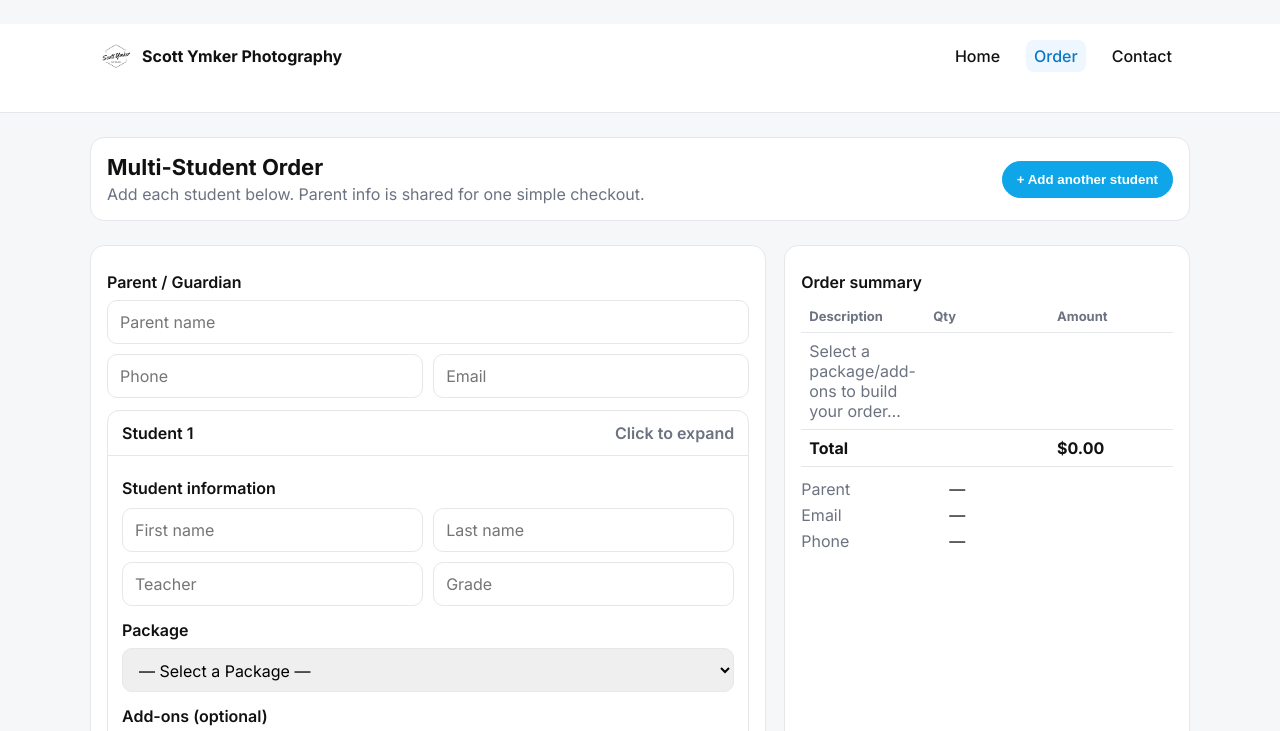
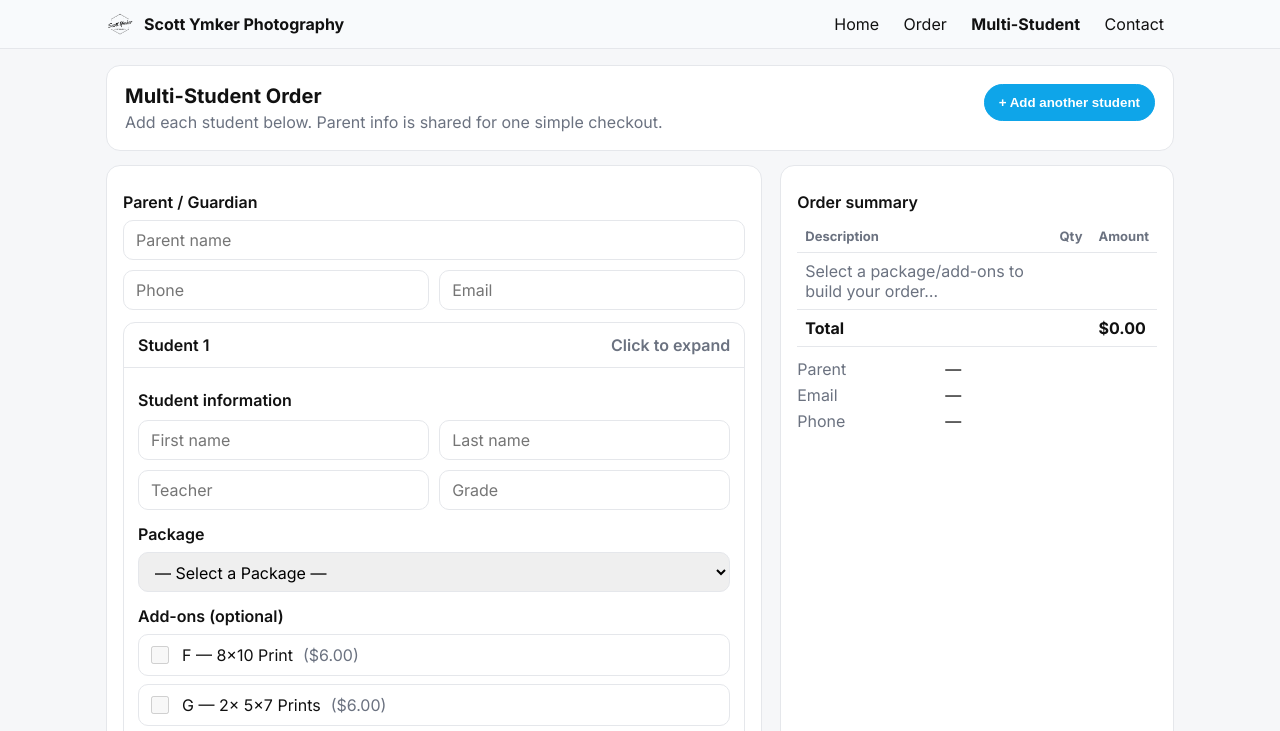
Before and after one commit to scottymker/scott-ymker-site, a website: page multi-order.html in a window 1280 px wide. Shown: the top 731 px of the page. Drawn offline with Linux system fonts and the light colour scheme.

Commit message:
Update multi-order.html

```diff
--- a/multi-order.html
+++ b/multi-order.html
@@ -3,67 +3,44 @@
 <head>
   <meta charset="UTF-8" />
   <title>Multi-Student Order – Scott Ymker Photography</title>
-  <meta name="viewport" content="width=device-width, initial-scale=1, viewport-fit=cover" />
+  <meta name="viewport" content="width=device-width, initial-scale=1" />
   <link rel="preconnect" href="https://fonts.gstatic.com" crossorigin>
   <link rel="preconnect" href="https://fonts.googleapis.com">
   <link href="https://fonts.googleapis.com/css2?family=Inter:wght@400;500;600;700&display=swap" rel="stylesheet">
   <style>
-    :root{
-      --bg:#f6f7f9; --card:#fff; --ink:#111; --muted:#6b7280;
-      --accent:#0ea5e9; --border:#e5e7eb; --nav-h:64px;
-    }
+    :root{ --bg:#f6f7f9; --card:#fff; --ink:#111; --muted:#6b7280; --accent:#0ea5e9; --border:#e5e7eb; }
     *{box-sizing:border-box}
-    html,body{margin:0;background:var(--bg);color:var(--ink);font-family:Inter,system-ui,-apple-system,Segoe UI,Roboto,Arial,sans-serif;overflow-x:hidden}
+    html,body{margin:0;background:var(--bg);color:var(--ink);font-family:Inter,system-ui,-apple-system,Segoe UI,Roboto,Arial,sans-serif}
     a{color:inherit;text-decoration:none}
-    .wrap{width:min(1100px,calc(100% - 32px));margin:24px auto}
 
-    /* === Header (same as other pages, black hamburger) === */
-    .sitebar{position:relative;z-index:10;background:var(--card);border-bottom:1px solid var(--border)}
-    .sitebar .inner{height:var(--nav-h);display:flex;align-items:center;justify-content:space-between;gap:16px;padding-inline:10px}
-    .brand{display:flex;align-items:center;gap:10px;font-weight:700;min-width:0}
-    .brand img{height:32px;width:auto}
-    .nav-links{display:flex;gap:18px;align-items:center}
-    .nav-links a{padding:6px 8px;border-radius:8px;font-weight:500}
-    .nav-links a[aria-current="page"]{background:#eef7ff;color:#0b77c5}
-    .nav-links a:hover{background:#eff2f6}
-    .nav-toggle{
-      display:none;border:0;background:transparent;width:40px;height:40px;color:#111 !important;
-      -webkit-appearance:none;appearance:none;padding:0;margin:0;
-    }
-    .nav-toggle svg{width:28px;height:28px;display:block}
-    @media (max-width:768px){
-      .nav-toggle{display:inline-flex !important;align-items:center;justify-content:center}
-      .nav-links{
-        position:fixed;left:0;right:0;top:var(--nav-h);
-        background:var(--card);border-top:1px solid var(--border);
-        flex-direction:column;padding:12px 16px;display:none;pointer-events:none
-      }
-      .nav-links.open{display:flex;pointer-events:auto}
-    }
+    .topbar{background:#f8fafc;border-bottom:1px solid var(--border)}
+    .topbar .wrap{max-width:1100px;margin:0 auto;padding:10px 16px;display:flex;align-items:center;justify-content:space-between}
+    .brand{display:flex;align-items:center;gap:10px}
+    .brand img{height:28px;width:auto}
+    .brand span{font-weight:700}
+    nav a{padding:8px 10px;border-radius:8px;color:#111}
+    nav a[aria-current="page"]{font-weight:700}
+    nav a:hover{background:#eef2f7}
 
-    /* === Hero & layout (hero same width as cards) === */
-    .hero{margin-top:18px}
+    .hero{max-width:1100px;margin:16px auto 0;padding:0 16px}
+    .hero-card{background:var(--card);border:1px solid var(--border);border-radius:14px;padding:18px;display:flex;justify-content:space-between;gap:16px}
+    .hero h1{margin:0 0 4px;font-size:20px}
+    .hero p{margin:0;color:var(--muted)}
+
+    .grid{max-width:1100px;margin:14px auto;padding:0 16px;display:grid;grid-template-columns:1.25fr .75fr;gap:18px}
+    @media (max-width:980px){ .grid{grid-template-columns:1fr} }
+
     .card{background:var(--card);border:1px solid var(--border);border-radius:14px;padding:16px}
-    .hero-card{display:flex;justify-content:space-between;gap:16px;align-items:center}
-    .hero h1{margin:0 0 4px;font-size:22px}
-    .hero p{margin:0;color:var(--muted)}
+    .section-title{font-weight:600;margin:10px 0 8px}
+    select,input[type="text"],input[type="tel"],input[type="email"]{ width:100%;height:40px;border:1px solid var(--border);border-radius:10px;padding:8px 12px;font:inherit }
+    .row{display:grid;grid-template-columns:1fr 1fr;gap:10px}
+    .muted{color:var(--muted)}
+    .actions{margin-top:12px;display:flex;align-items:center;gap:12px}
     .btn{display:inline-flex;align-items:center;gap:8px;border:1px solid var(--border);background:#fff;border-radius:999px;padding:10px 14px;font-weight:600;cursor:pointer}
     .btn.primary{background:var(--accent);border-color:var(--accent);color:#fff}
+    .btn.small{padding:8px 12px;font-weight:600}
+    .btn.rm{color:#ef4444;border-color:#ef4444}
 
-    .grid{display:grid;grid-template-columns:1.25fr .75fr;gap:18px;margin-top:14px}
-    @media (max-width:980px){ .grid{grid-template-columns:1fr} }
-
-    .section-title{font-weight:600;margin:10px 0 8px}
-    select,input[type="text"],input[type="tel"],input[type="email"]{
-      width:100%;height:44px;border:1px solid var(--border);border-radius:10px;padding:10px 12px;font:inherit
-    }
-    input,select,textarea{font-size:16px} /* prevent iOS zoom */
-    .row{display:grid;grid-template-columns:1fr 1fr;gap:10px}
-    @media (max-width:720px){.row{grid-template-columns:1fr}}
-    .muted{color:var(--muted)}
-    .actions{margin-top:12px;display:flex;align-items:center;gap:12px;flex-wrap:wrap}
-
-    /* === Student blocks === */
     .student{border:1px solid var(--border);border-radius:12px;margin-top:12px;background:#fff}
     .student summary{list-style:none;cursor:pointer;padding:12px 14px;font-weight:600;border-bottom:1px solid var(--border);display:flex;justify-content:space-between;align-items:center;gap:10px}
     .student summary::-webkit-details-marker{display:none}
@@ -71,51 +48,38 @@
     .summ-right{flex:1 1 auto;max-width:65%;overflow:hidden;text-overflow:ellipsis;white-space:nowrap;text-align:right}
     .student .content{padding:12px 14px}
     .student .row{margin-top:10px}
+
     .addon{display:flex;align-items:center;gap:10px;padding:8px;border:1px solid var(--border);border-radius:10px;margin-bottom:8px;background:#fff}
     .addon input{width:18px;height:18px}
-    .btn.small{padding:8px 12px;font-weight:600}
-    .btn.rm{color:#ef4444;border-color:#ef4444}
 
-    /* === Summary (contain width, allow wrap/scroll if needed) === */
-    #summaryCard{overflow-x:auto}
-    table{width:100%;border-collapse:collapse;table-layout:fixed} /* fixed layout prevents overflow */
-    th,td{padding:8px;border-bottom:1px solid var(--border);text-align:left;vertical-align:top;word-break:break-word}
+    table{width:100%;border-collapse:collapse}
+    th,td{padding:8px;border-bottom:1px solid var(--border);text-align:left;vertical-align:top}
     th{color:var(--muted);font-size:13px}
     .total-row td{font-weight:700}
-    .subrow td{padding-top:0}
-    .sub{color:var(--muted);font-size:13px;line-height:1.35}
     .kv{display:grid;grid-template-columns:140px 1fr;row-gap:6px;column-gap:8px;margin-top:10px}
     .kv .k{color:var(--muted)}
-    @media (max-width:420px){ .kv{grid-template-columns:1fr} }
+    .subrow td{padding-top:0}
+    .sub{color:var(--muted);font-size:13px;padding-left:24px;line-height:1.35}
   </style>
 </head>
 <body>
-  <!-- Header -->
-  <div class="sitebar">
-    <div class="wrap inner">
-      <div class="brand">
+  <header class="topbar">
+    <div class="wrap">
+      <a class="brand" href="index.html">
         <img src="2020Logo_black.png" alt="Scott Ymker logo">
         <span>Scott Ymker Photography</span>
-      </div>
-
-      <button class="nav-toggle" aria-label="Open menu" aria-controls="site-nav" aria-expanded="false">
-        <svg viewBox="0 0 24 24" fill="none" aria-hidden="true">
-          <path d="M3 6h18M3 12h18M3 18h18" stroke="currentColor" stroke-width="2" stroke-linecap="round"/>
-        </svg>
-      </button>
-
-      <nav id="site-nav" class="nav-links" aria-label="main">
+      </a>
+      <nav>
         <a href="index.html">Home</a>
-        <a href="multi-order.html" aria-current="page">Order</a>
+        <a href="order.html">Order</a>
+        <a href="multi-order.html" aria-current="page">Multi-Student</a>
         <a href="contact.html">Contact</a>
       </nav>
     </div>
-  </div>
+  </header>
 
-  <!-- Hero (same width & style as cards) -->
-  <div class="wrap">
   <section class="hero">
-      <div class="card hero-card">
+    <div class="hero-card">
       <div>
         <h1>Multi-Student Order</h1>
         <p>Add each student below. Parent info is shared for one simple checkout.</p>
@@ -125,22 +89,18 @@
       </div>
     </div>
   </section>
-  </div>
 
-  <!-- Main -->
-  <main class="wrap grid">
+  <main class="grid">
     <form id="multiForm" class="card" novalidate>
       <div>
         <div class="section-title">Parent / Guardian</div>
-        <input type="text" name="parent_name" placeholder="Parent name" autocomplete="name" required oninput="window.renderSummary && window.renderSummary()" style="margin-bottom:10px">
+        <input type="text" name="parent_name" placeholder="Parent name" required oninput="window.renderSummary()" style="margin-bottom:10px">
         <div class="row">
-          <input type="tel"  name="parent_phone" placeholder="Phone" inputmode="tel" autocomplete="tel" oninput="window.renderSummary && window.renderSummary()">
-          <input type="email" name="parent_email" placeholder="Email" inputmode="email" autocomplete="email" required oninput="window.renderSummary && window.renderSummary()">
+          <input type="tel"  name="parent_phone" placeholder="Phone" required oninput="window.renderSummary()">
+          <input type="email" name="parent_email" placeholder="Email" required oninput="window.renderSummary()">
         </div>
       </div>
-
       <div id="students"></div>
-
       <div class="actions">
         <button type="submit" id="checkout" class="btn primary">Proceed to Checkout</button>
         <span class="muted">You’ll review &amp; pay securely on Stripe.</span>
@@ -165,65 +125,6 @@
       </div>
     </aside>
   </main>
-
-  <!-- Nav script + small helpers (non-intrusive) -->
-  <script>
-    // Mobile hamburger
-    document.addEventListener('DOMContentLoaded', () => {
-      const toggle = document.querySelector('.nav-toggle');
-      const nav = document.getElementById('site-nav');
-      if (toggle && nav) {
-        const close = () => { nav.classList.remove('open'); toggle.setAttribute('aria-expanded','false'); };
-        toggle.addEventListener('click', () => {
-          const open = !nav.classList.contains('open');
-          nav.classList.toggle('open', open);
-          toggle.setAttribute('aria-expanded', String(open));
-        });
-        nav.querySelectorAll('a').forEach(a => a.addEventListener('click', close));
-        document.addEventListener('keydown', e => { if (e.key === 'Escape') close(); });
-      }
-    });
-
-    // Keep only the student's NAME in each student header (no package/summary blob).
-    // This does NOT touch your add-on logic; it only trims visible text.
-    function simplifyStudentSummaries(){
-      document.querySelectorAll('details.student summary').forEach(sum => {
-        const right = sum.querySelector('.summ-right') || sum;
-        const raw = right.textContent.trim();
-        // Try to extract after ":" and before any of these separators
-        let out = raw;
-        const colon = raw.indexOf(':');
-        if (colon !== -1) out = raw.slice(colon + 1);
-        // cut off extra info after separators
-        const cuts = ['—',' - ',' (',' | ',' Package '];
-        let end = out.length;
-        cuts.forEach(c => { const i = out.indexOf(c); if (i !== -1) end = Math.min(end, i); });
-        out = out.slice(0, end).trim();
-        if (!out) out = raw; // fallback
-        right.textContent = out;
-      });
-    }
-
-    // Re-run simplifier when your JS adds/updates student blocks
-    const studentsRoot = document.getElementById('students');
-    const obs = new MutationObserver(() => { simplifyStudentSummaries(); });
-    if (studentsRoot) obs.observe(studentsRoot, { childList: true, subtree: true });
-
-    // Also run on input changes inside student blocks
-    document.addEventListener('input', (e) => {
-      if (e.target.closest('details.student')) simplifyStudentSummaries();
-    });
-
-    // First pass after load
-    document.addEventListener('DOMContentLoaded', () => {
-      simplifyStudentSummaries();
-      // Keep summary in view (no horizontal overflow)
-      const sc = document.getElementById('summaryCard');
-      if (sc) sc.scrollLeft = 0;
-    });
-  </script>
-
-  <!-- Your original page logic (kept intact so add-ons work as before) -->
   <script src="multi-order.js"></script>
 </body>
 </html>
```
Lines whose indentation alone changed are shown as unchanged.
